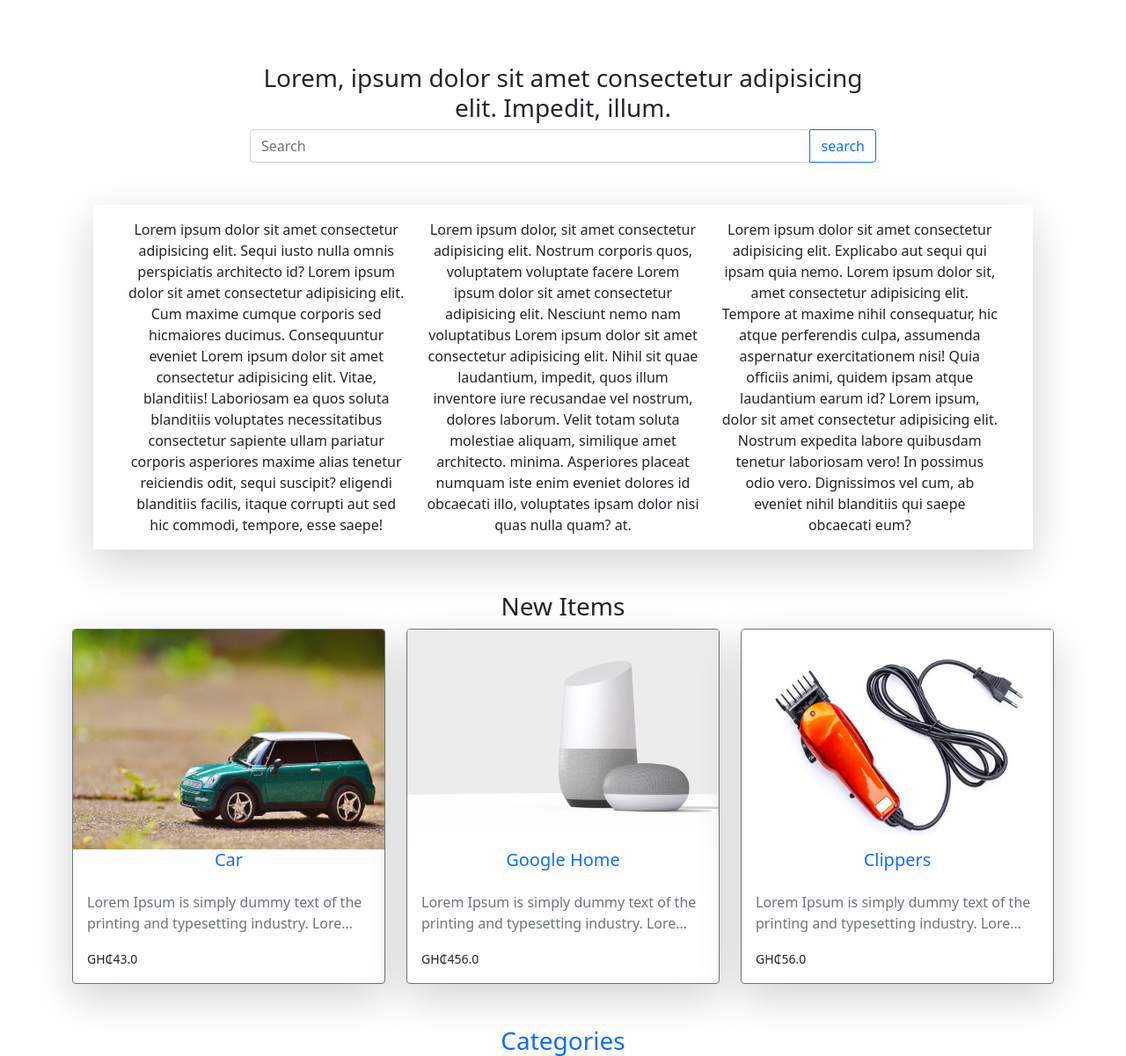
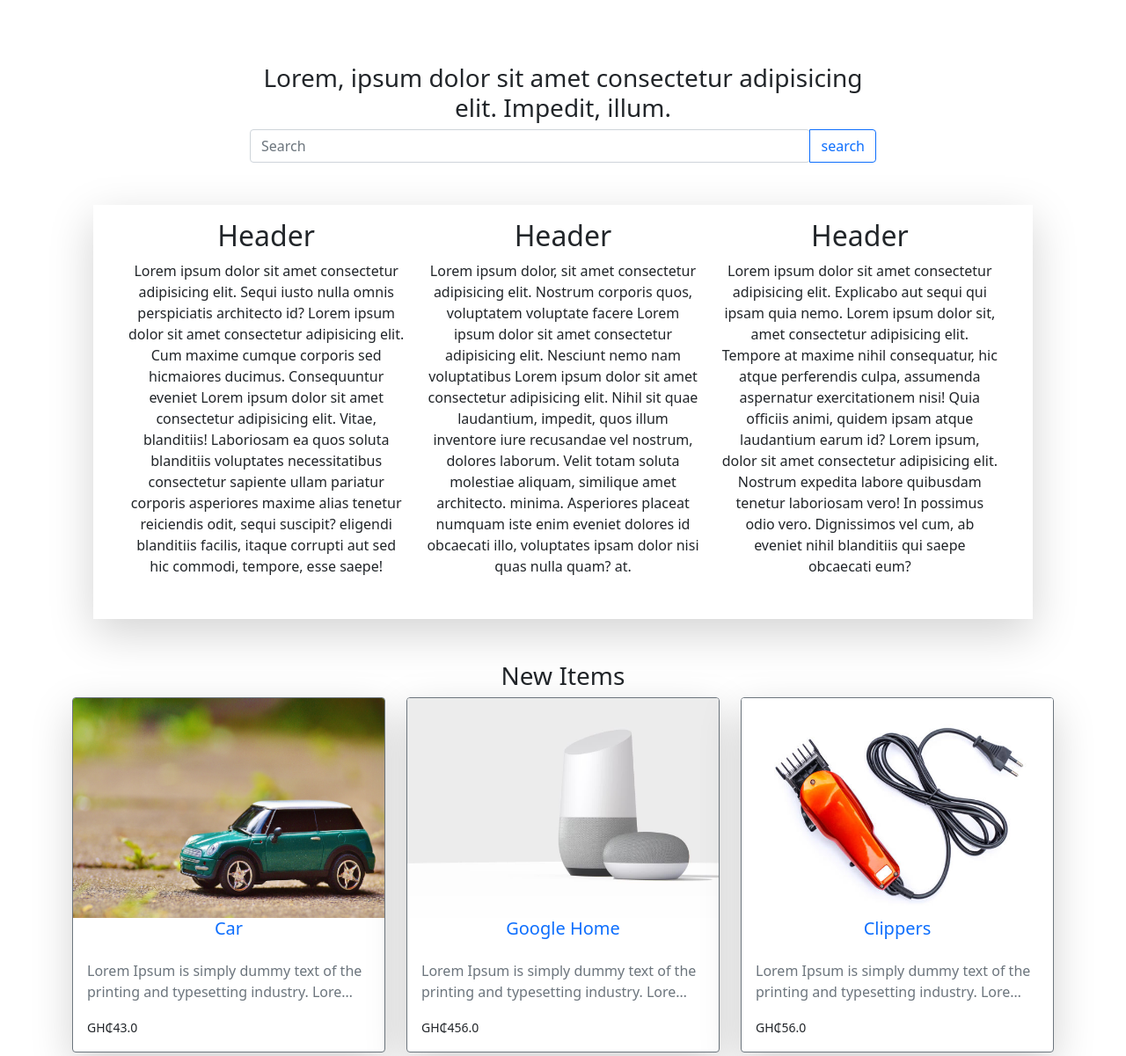
Before and after one commit to rcoffie/classify, a Django app: page / in a window 1280 px wide. Shown: the part 64-1265 px from the top of the page at 88% size. Run offline with Django 3.2, Linux system fonts and the light colour scheme; data comes from the database, SQL or seed files in the repository; some libraries are stand-ins or nearby versions.

Commit message:
updating homepage

```diff
--- a/core/templates/pages/home.html
+++ b/core/templates/pages/home.html
@@ -18,27 +18,36 @@
     <div class="row m-4">
         <div class="col-md-12 shadow-lg">
             <div class="row justify-content-center m-2 p-2">
-                <div class="col-md-4 text-center">Lorem ipsum dolor sit amet consectetur adipisicing elit. Sequi iusto nulla omnis
+                <div class="col-md-4 text-center">
+                  <h2>Header</h2>
+                  <p> Lorem ipsum dolor sit amet consectetur adipisicing elit. Sequi iusto nulla omnis
                     perspiciatis architecto id? Lorem ipsum dolor sit amet consectetur adipisicing elit. Cum maxime cumque
                     corporis sed hicmaiores ducimus. Consequuntur eveniet Lorem ipsum dolor sit amet consectetur adipisicing
                     elit. Vitae, blanditiis! Laboriosam ea quos soluta blanditiis voluptates necessitatibus consectetur sapiente ullam
                     pariatur corporis asperiores maxime alias tenetur reiciendis odit, sequi suscipit?
-                   eligendi blanditiis facilis, itaque corrupti aut sed hic commodi, tempore, esse saepe!</div>
-                <div class="col-md-4 text-center">Lorem ipsum dolor, sit amet consectetur adipisicing
+                    eligendi blanditiis facilis, itaque corrupti aut sed hic commodi, tempore, esse saepe!</p>
+                  </div>
+                <div class="col-md-4 text-center">
+                  <h2>Header</h2>
+                  <p>  Lorem ipsum dolor, sit amet consectetur adipisicing
                     elit. Nostrum corporis quos, voluptatem voluptate facere  Lorem ipsum dolor sit amet consectetur adipisicing elit.
                      Nesciunt nemo nam voluptatibus Lorem ipsum dolor sit amet consectetur adipisicing elit. Nihil sit quae
                      laudantium, impedit, quos illum inventore iure recusandae vel nostrum, dolores laborum.
                      Velit totam soluta molestiae aliquam, similique amet architecto.
                      minima. Asperiores placeat numquam iste enim eveniet
                      dolores id obcaecati illo, voluptates ipsam dolor nisi quas nulla quam?
-                  at.</div>
-                <div class="col-md-4 text-center">Lorem ipsum dolor sit amet consectetur adipisicing elit. Explicabo aut sequi qui ipsam quia
+                   at.</p>
+                 </div>
+                <div class="col-md-4 text-center">
+                  <h2>Header</h2>
+                  <p>Lorem ipsum dolor sit amet consectetur adipisicing elit. Explicabo aut sequi qui ipsam quia
                     nemo. Lorem ipsum dolor sit, amet consectetur adipisicing elit. Tempore at maxime nihil consequatur, hic atque perferendis culpa,
                     assumenda aspernatur exercitationem nisi! Quia officiis animi, quidem ipsam atque laudantium earum id?
                     Lorem ipsum, dolor sit amet consectetur adipisicing elit. Nostrum expedita labore quibusdam tenetur laboriosam vero! In possimus odio vero.
                      Dignissimos vel cum, ab eveniet nihil blanditiis
                      qui saepe obcaecati eum?
-                </div>
+                  </div></p>
+
             </div>
         </div>
     </div>
```
Lines whose indentation alone changed are shown as unchanged.
